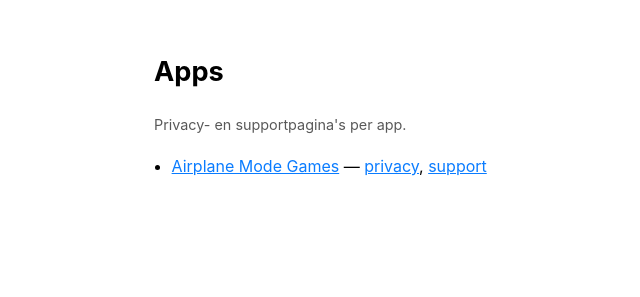
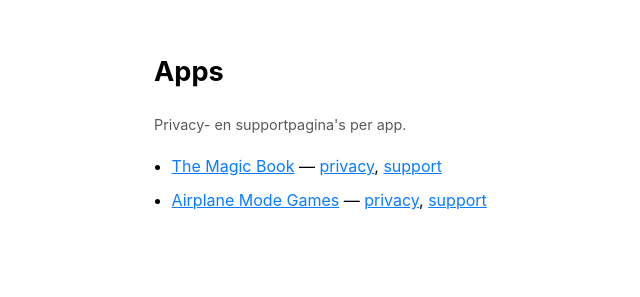
Before and after one commit to Cagiva-Raptor/apps, a plain HTML site: page index.html in a window 1280 px wide. Shown: the whole page, without its empty margins (150-790 px from the left). Drawn offline with Linux system fonts and the light colour scheme.

Commit message:
Index: The Magic Book toegevoegd

```diff
--- a/index.html
+++ b/index.html
@@ -20,6 +20,9 @@
 <h1>Apps</h1>
 <p class="meta">Privacy- en supportpagina's per app.</p>
 <ul>
+  <li><a href="magic-book/index.html">The Magic Book</a>
+      — <a href="magic-book/privacy.html">privacy</a>,
+        <a href="magic-book/support.html">support</a></li>
   <li><a href="airplane-mode-games/index.html">Airplane Mode Games</a>
       — <a href="airplane-mode-games/privacy.html">privacy</a>,
         <a href="airplane-mode-games/support.html">support</a></li>
```
